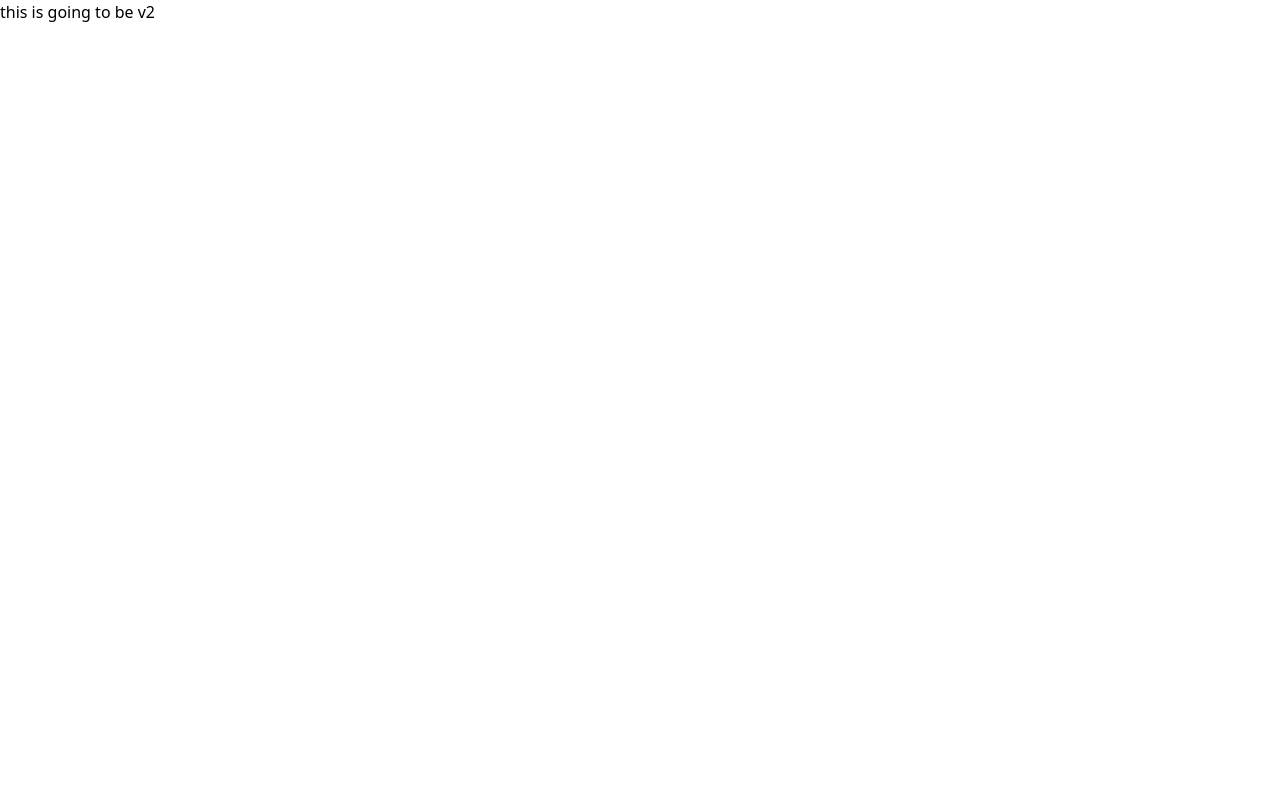
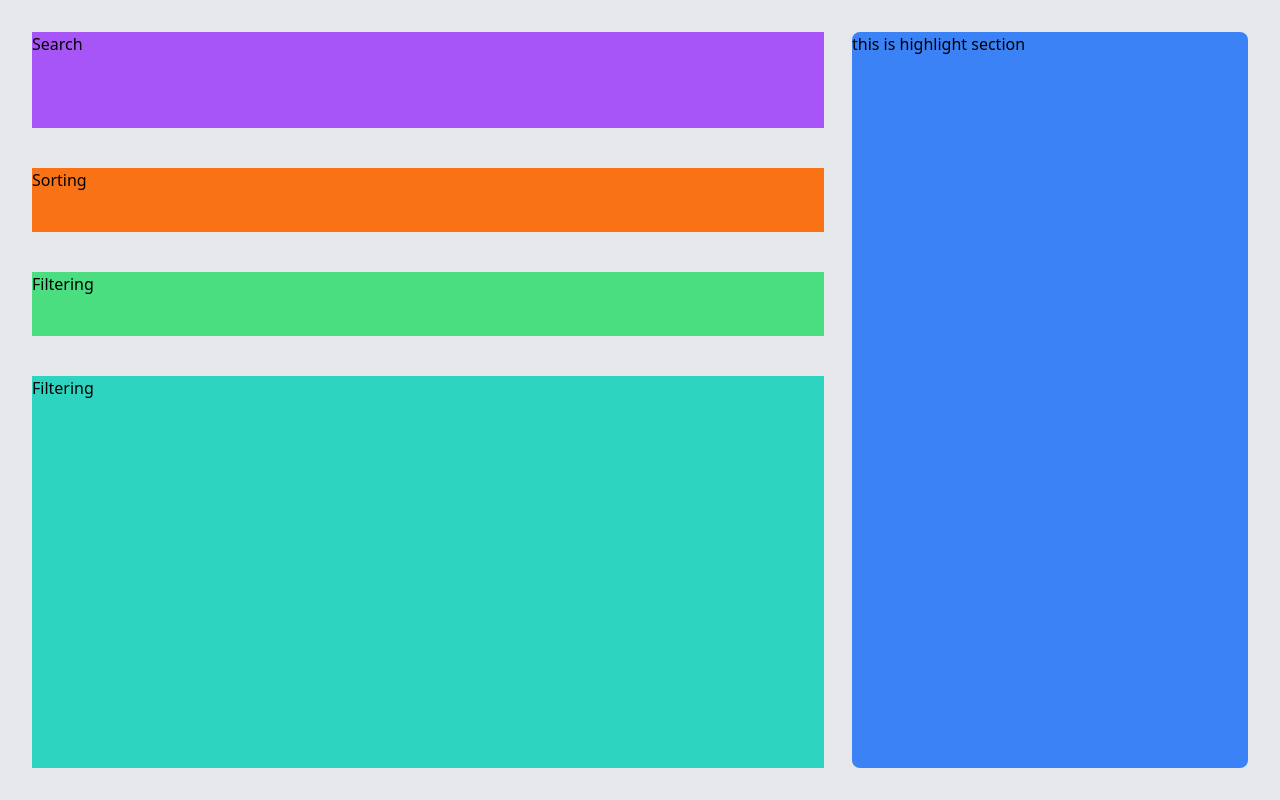
Before and after one commit to Uarmagan/pokedex, a Next.js app: page /v2 in a window 1280 px wide. Built offline with nearby package versions, Linux system fonts and the light colour scheme.

Commit message:
creating layout

```diff
--- /dev/null
+++ b/components/layout.tsx
@@ -0,0 +1,9 @@
+export default function Layout({ children }: { children: React.ReactNode }) {
+  return (
+    <div className='min-h-screen bg-gray-200'>
+      <div className='mx-auto max-ws7xl sm:px-6 lg:px-8 w-full '>
+        {children}
+      </div>
+    </div>
+  );
+}
--- a/pages/_app.tsx
+++ b/pages/_app.tsx
@@ -1,6 +1,7 @@
 import React from 'react';
 import '../styles/globals.css';
 import type { AppProps } from 'next/app';
+import Layout from '../components/layout';
 import {
   Hydrate,
   QueryClient,
@@ -11,7 +12,9 @@ function MyApp({ Component, pageProps }: AppProps) {
   const [queryClient] = React.useState(() => new QueryClient());
   return (
     <QueryClientProvider client={queryClient}>
-      <Component {...pageProps} />
+      <Layout>
+        <Component {...pageProps} />
+      </Layout>
     </QueryClientProvider>
   );
 }
--- a/pages/v2.tsx
+++ b/pages/v2.tsx
@@ -1,3 +1,15 @@
 export default function PokedexV2() {
-  return <>this is going to be v2</>;
+  return (
+    <main className='grid grid-cols-[2fr_1fr] h-screen py-8 gap-x-7'>
+      <div className='flex flex-col gap-y-10'>
+        <div className='bg-purple-500 h-24 '>Search</div>
+        <div className='bg-orange-500 h-16 '>Sorting</div>
+        <div className='bg-green-400 h-16 '>Filtering</div>
+        <div className='bg-teal-400 flex-auto'>Filtering</div>
+      </div>
+      <div className='bg-blue-500 flex flex-col rounded-lg flex-1  '>
+        this is highlight section
+      </div>
+    </main>
+  );
 }
```
Also changed, not shown: pages/index.tsx (+0 -8 lines).
